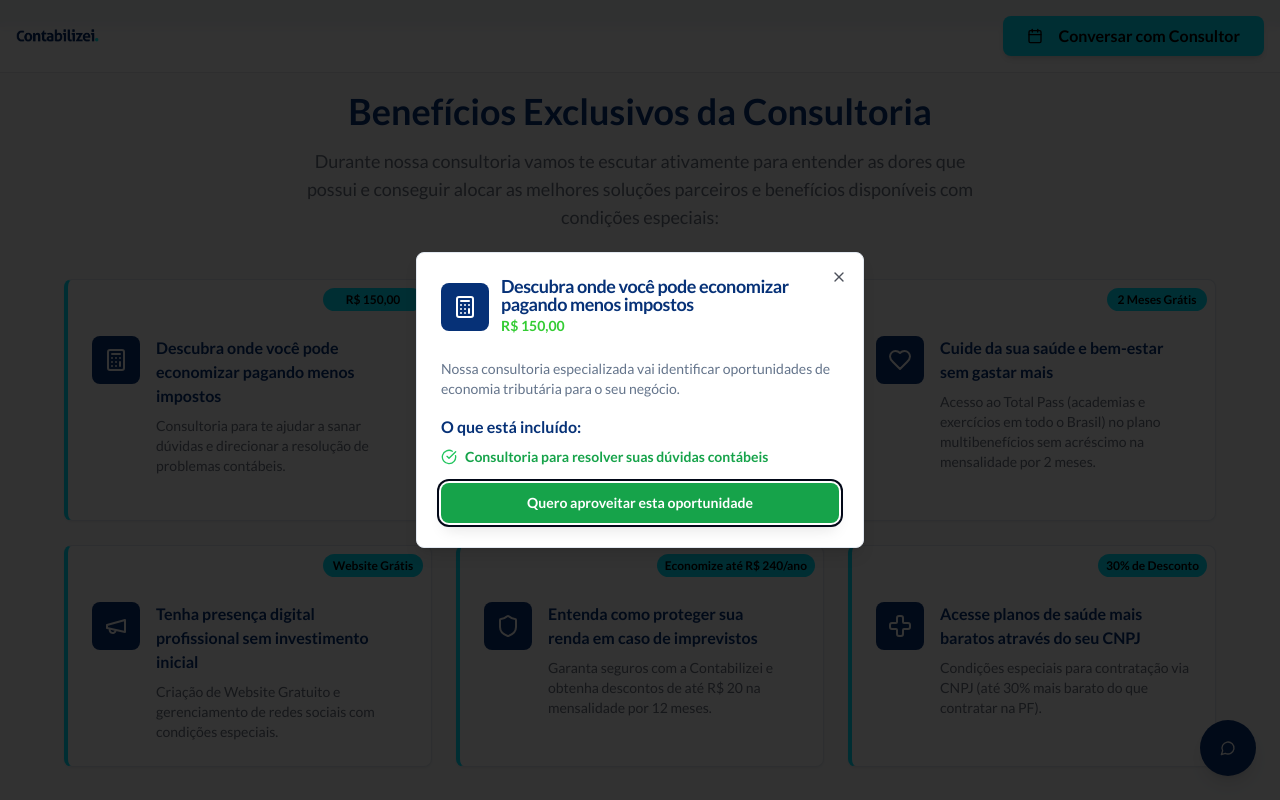
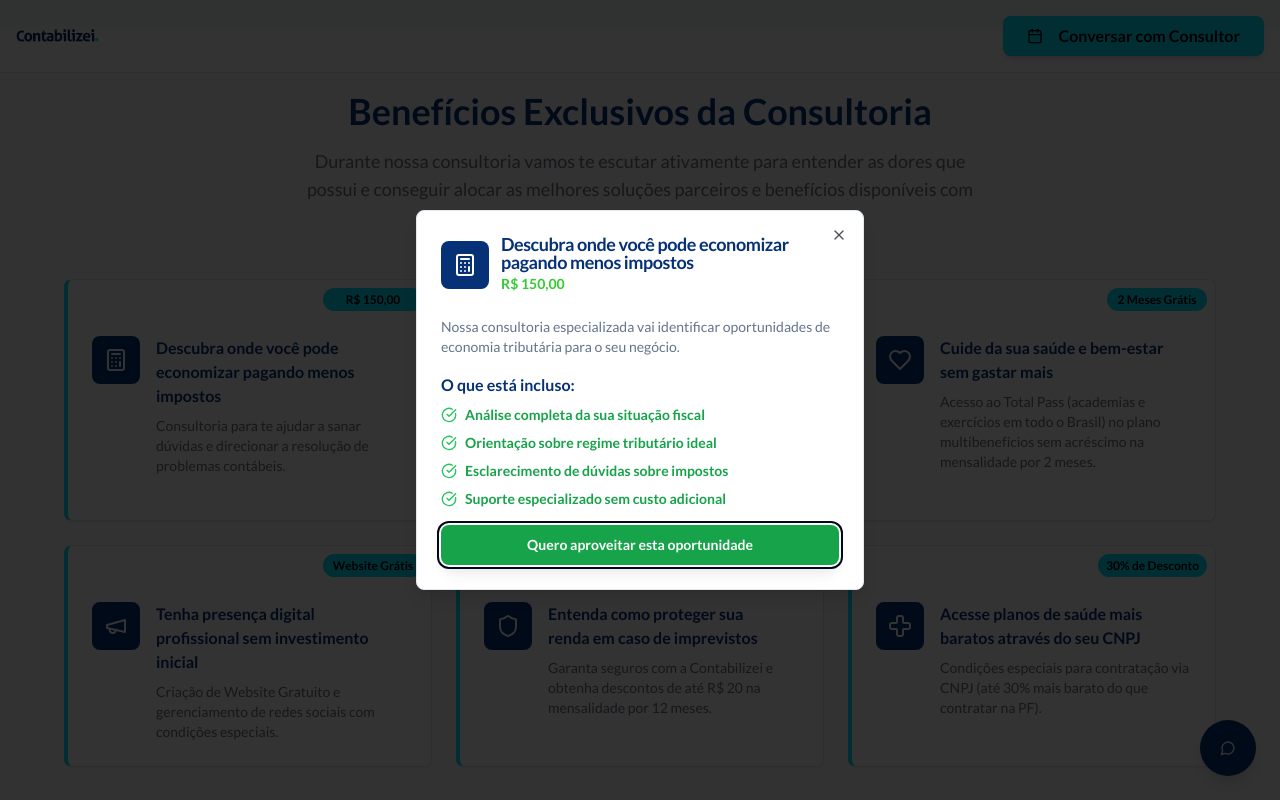
Before and after one commit to Caiobborges034/contabilizei-boost-landing, a React (Vite) app: page / in a window 1280 px wide. Both pictures are taken after a click on the element 248 px from the left and 1125 px from the top of the page. Shown: the part 725-1525 px from the top of the page. Built offline with nearby package versions, Linux system fonts and the light colour scheme.

Commit message:
Fix pop-up text and restore bullet points
Updated pop-up text from "O que está incluído:" to "O que está incluso". Restored original bullet point text, reverting changes made in the previous commit.

```diff
--- a/src/components/BenefitModal.tsx
+++ b/src/components/BenefitModal.tsx
@@ -30,7 +30,12 @@ const BenefitModal = ({ isOpen, onClose, benefitType }: BenefitModalProps) => {
           icon: Calculator,
           title: 'Descubra onde você pode economizar pagando menos impostos',
           description: 'Nossa consultoria especializada vai identificar oportunidades de economia tributária para o seu negócio.',
-          details: 'Consultoria para resolver suas dúvidas contábeis',
+          details: [
+            'Análise completa da sua situação fiscal',
+            'Orientação sobre regime tributário ideal',
+            'Esclarecimento de dúvidas sobre impostos',
+            'Suporte especializado sem custo adicional'
+          ],
           highlight: 'R$ 150,00',
           color: 'text-green-600',
           whatsappLink: 'https://wa.me/5541998130416?text=Oi%2C%20gostaria%20de%20conversar%20com%20o%20consultor%20pois%20me%20interessei%20sobre%20quest%C3%B5es%20cont%C3%A1beis%2C%20entender%20onde%20posso%20economizar%20com%20impostos'
@@ -41,7 +46,11 @@ const BenefitModal = ({ isOpen, onClose, benefitType }: BenefitModalProps) => {
           icon: TrendingUp,
           title: 'Organize suas finanças com um especialista com uma condição especial',
           description: 'Tenha acesso a consultoria financeira personalizada para organizar e otimizar suas finanças pessoais e empresariais.',
-          details: 'Consultoria para resolver suas dúvidas contábeis',
+          details: [
+            '3 reuniões personalizadas com consultor',
+            'Planejamento financeiro estratégico',
+            'Ferramentas de controle e monitoramento'
+          ],
           highlight: 'R$ 150,00',
           color: 'text-green-600',
           whatsappLink: 'https://wa.me/5541998130416?text=Oi%2C%20quero%20falar%20com%20o%20consultor%20para%20me%20ajudar%20com%20quest%C3%B5es%20financeiras'
@@ -52,7 +61,13 @@ const BenefitModal = ({ isOpen, onClose, benefitType }: BenefitModalProps) => {
           icon: Heart,
           title: 'Cuide da sua saúde e bem-estar sem gastar mais',
           description: 'Acesse programas de bem-estar, academias e cuidados com a saúde através de benefícios corporativos.',
-          details: 'Consultoria para resolver suas dúvidas contábeis',
+          details: [
+            'Acesso a +15.000 academias no Brasil',
+            'Aulas online e presenciais',
+            'Personal trainer virtual',
+            'Planos de treino personalizados',
+            '4 consultas com psicólogo e 1 com nutricionista por mês'
+          ],
           highlight: 'R$ 150,00',
           color: 'text-green-600',
           whatsappLink: 'https://wa.me/5541998130416?text=Oi%2C%20quero%20falar%20com%20o%20consultor%20para%20me%20ajudar%20com%20quest%C3%B5es%20de%20bem-estar'
@@ -63,7 +78,12 @@ const BenefitModal = ({ isOpen, onClose, benefitType }: BenefitModalProps) => {
           icon: Megaphone,
           title: 'Tenha presença digital profissional sem investimento inicial',
           description: 'Desenvolva sua marca e presença digital com ferramentas e consultoria especializadas.',
-          details: 'Consultoria para resolver suas dúvidas contábeis',
+          details: [
+            'Criação de website profissional gratuito',
+            'Configuração de redes sociais',
+            'Gerenciamento de conteúdo',
+            'Suporte técnico especializado'
+          ],
           highlight: 'R$ 150,00',
           color: 'text-green-600',
           whatsappLink: 'https://wa.me/5541998130416?text=Oi%2C%20quero%20falar%20com%20o%20consultor%20para%20me%20ajudar%20com%20quest%C3%B5es%20de%20marketing'
@@ -74,7 +94,13 @@ const BenefitModal = ({ isOpen, onClose, benefitType }: BenefitModalProps) => {
           icon: Shield,
           title: 'Entenda como proteger sua renda em caso de imprevistos',
           description: 'Conheça soluções de proteção financeira e seguros adequados para sua realidade empresarial.',
-          details: 'Consultoria para resolver suas dúvidas contábeis',
+          details: [
+            'Seguro empresarial com cobertura completa',
+            'Desconto de até R$ 20/mês por 12 meses',
+            'Análise de riscos personalizada',
+            'Suporte dedicado para sinistros',
+            'Condições exclusivas para clientes'
+          ],
           highlight: 'R$ 150,00',
           color: 'text-green-600',
           whatsappLink: 'https://wa.me/5541998130416?text=Oi%2C%20quero%20falar%20com%20o%20consultor%20para%20me%20ajudar%20a%20garantir%20seguran%C3%A7a%20para%20minha%20renda'
@@ -85,7 +111,13 @@ const BenefitModal = ({ isOpen, onClose, benefitType }: BenefitModalProps) => {
           icon: Cross,
           title: 'Acesse planos de saúde mais baratos através do seu CNPJ',
           description: 'Descubra como usar seu CNPJ para ter acesso a planos de saúde com melhores condições.',
-          details: 'Consultoria para resolver suas dúvidas contábeis',
+          details: [
+            'Planos de saúde via CNPJ',
+            'Cobertura odontológica inclusa',
+            'Até 30% mais barato que pessoa física',
+            'Rede credenciada ampla',
+            'Atendimento especializado'
+          ],
           highlight: 'R$ 150,00',
           color: 'text-green-600',
           whatsappLink: 'https://wa.me/5541998130416?text=Oi%2C%20quero%20falar%20com%20o%20consultor%20para%20me%20ajudar%20com%20as%20melhores%20op%C3%A7%C3%B5es%20de%20plano%20de%20sa%C3%BAde'
@@ -131,11 +163,15 @@ const BenefitModal = ({ isOpen, onClose, benefitType }: BenefitModalProps) => {
 
           <div className="space-y-4">
             <div className="space-y-2">
-              <h4 className="font-semibold text-contabilizei-blue">O que está incluído:</h4>
-              <div className="flex items-start space-x-2">
-                <CheckCircle className="w-4 h-4 text-green-500 mt-0.5 flex-shrink-0" />
-                <span className="text-sm text-green-600 font-semibold">{content.details}</span>
-              </div>
+              <h4 className="font-semibold text-contabilizei-blue">O que está incluso:</h4>
+              <ul className="space-y-2">
+                {content.details.map((detail, index) => (
+                  <li key={index} className="flex items-start space-x-2">
+                    <CheckCircle className="w-4 h-4 text-green-500 mt-0.5 flex-shrink-0" />
+                    <span className="text-sm text-green-600 font-semibold">{detail}</span>
+                  </li>
+                ))}
+              </ul>
             </div>
 
             <Button
```
